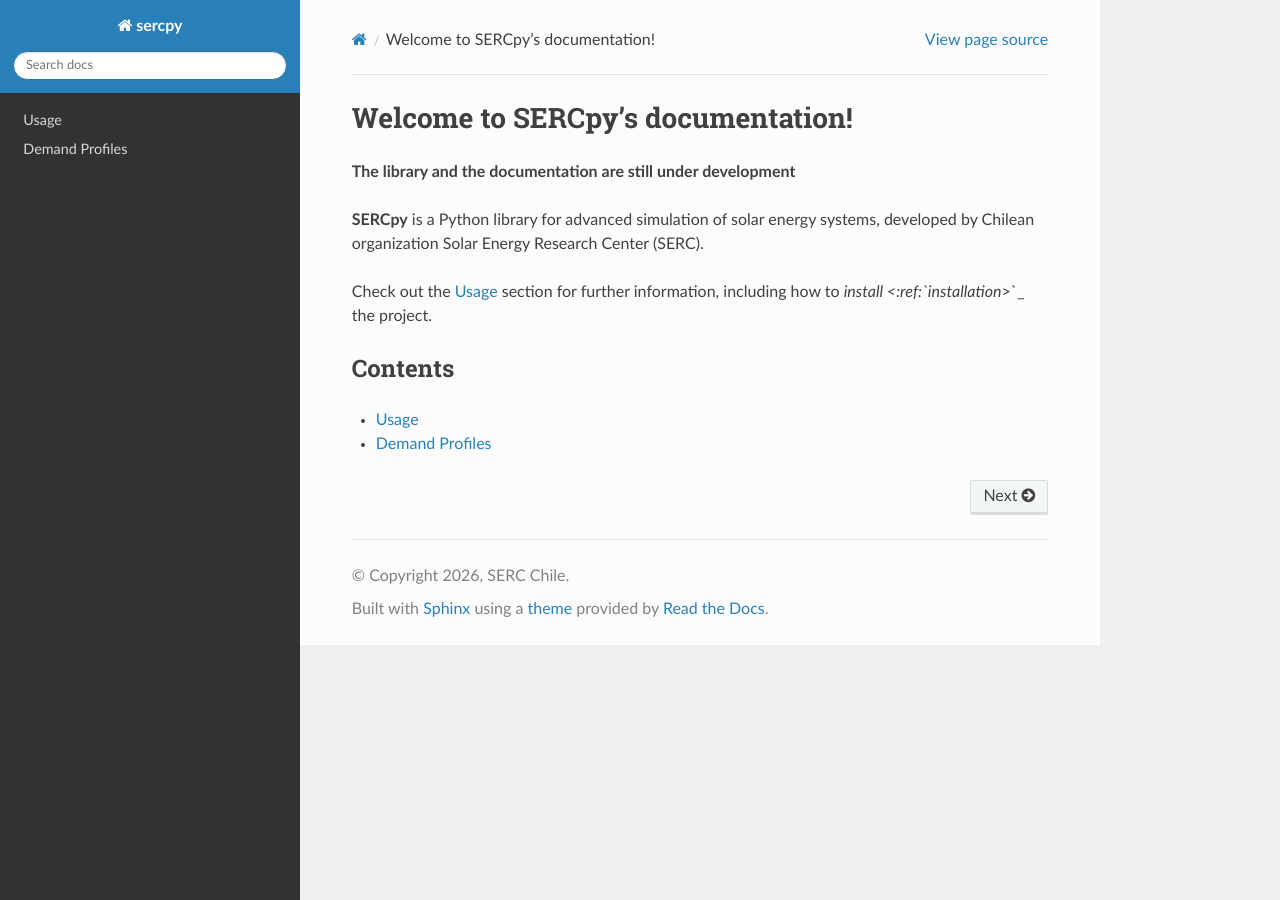
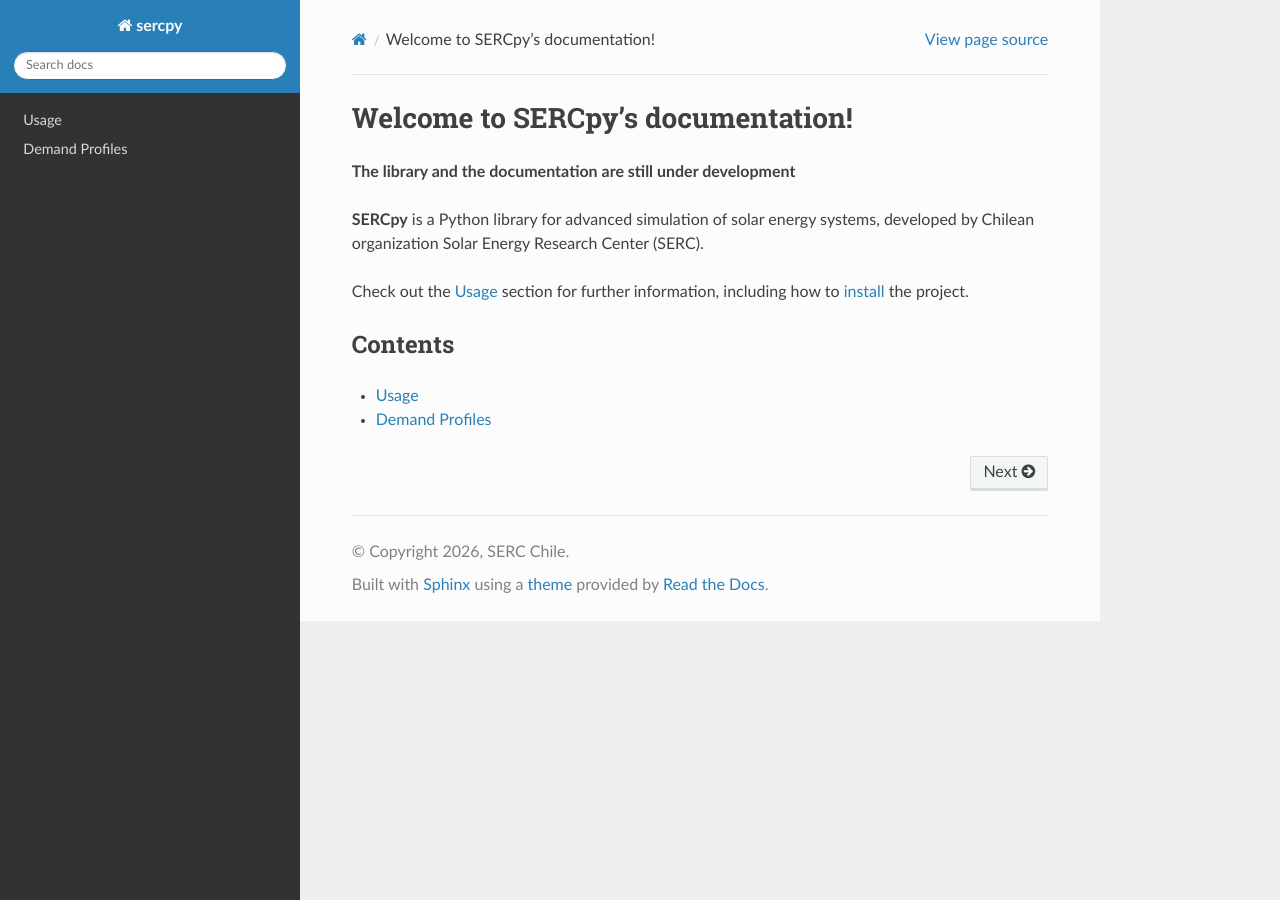
Before and after one commit to serc-chile/SERCpy, a Sphinx documentation site: the page built from docs/source/index.rst, in a window 1280 px wide. Built offline with Sphinx 7.4.7 and the Read the Docs theme 3.1.0, drawn with Linux system fonts in a browser that asks for light colours; pages that are not in the unit, such as notebooks, are missing from menus.

Commit message:
Update index.rst

```diff
--- a/docs/source/index.rst
+++ b/docs/source/index.rst
@@ -6,7 +6,7 @@ Welcome to SERCpy's documentation!
 **SERCpy** is a Python library for advanced simulation of solar energy systems, developed by Chilean organization Solar Energy Research Center (SERC).
 
 Check out the :doc:`usage` section for further information, including
-how to `install <:ref:`installation`>`_ the project.
+how to :ref:`install <installation>` the project.
 
 Contents
 --------
```
